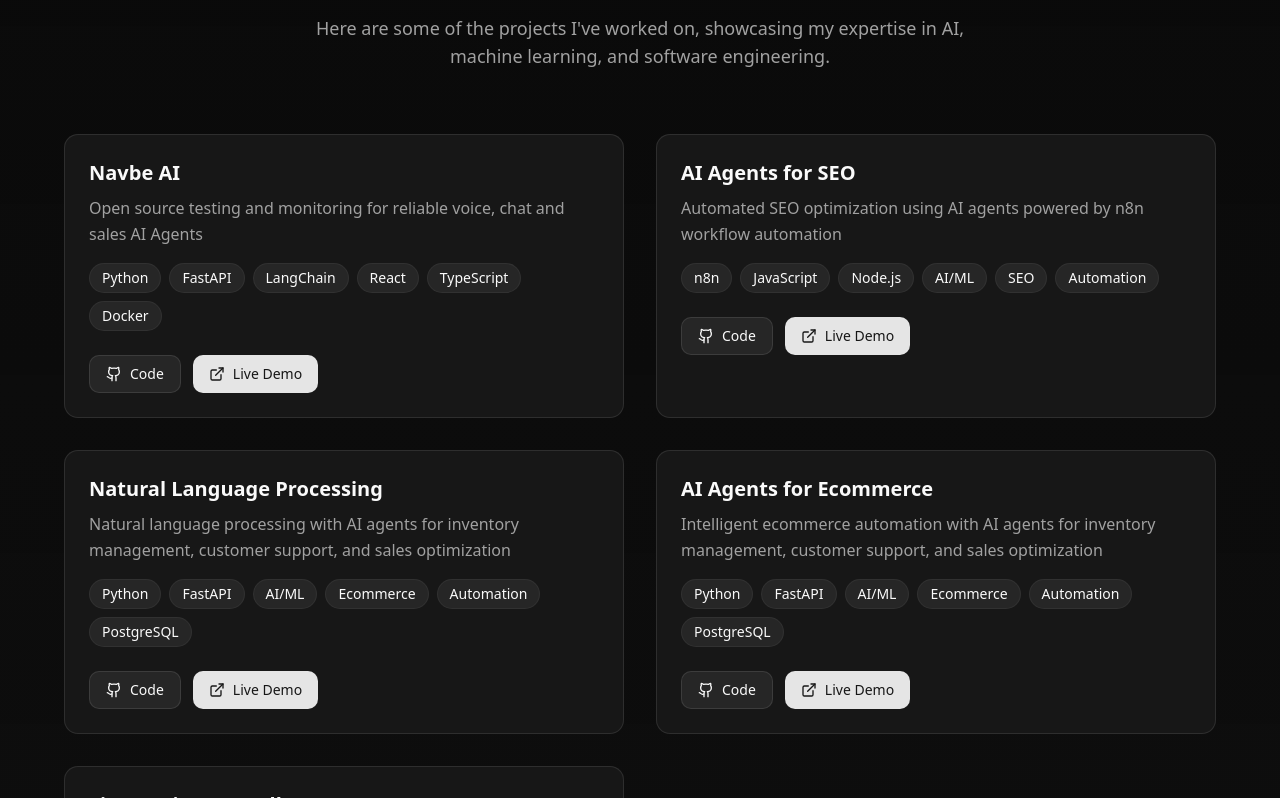
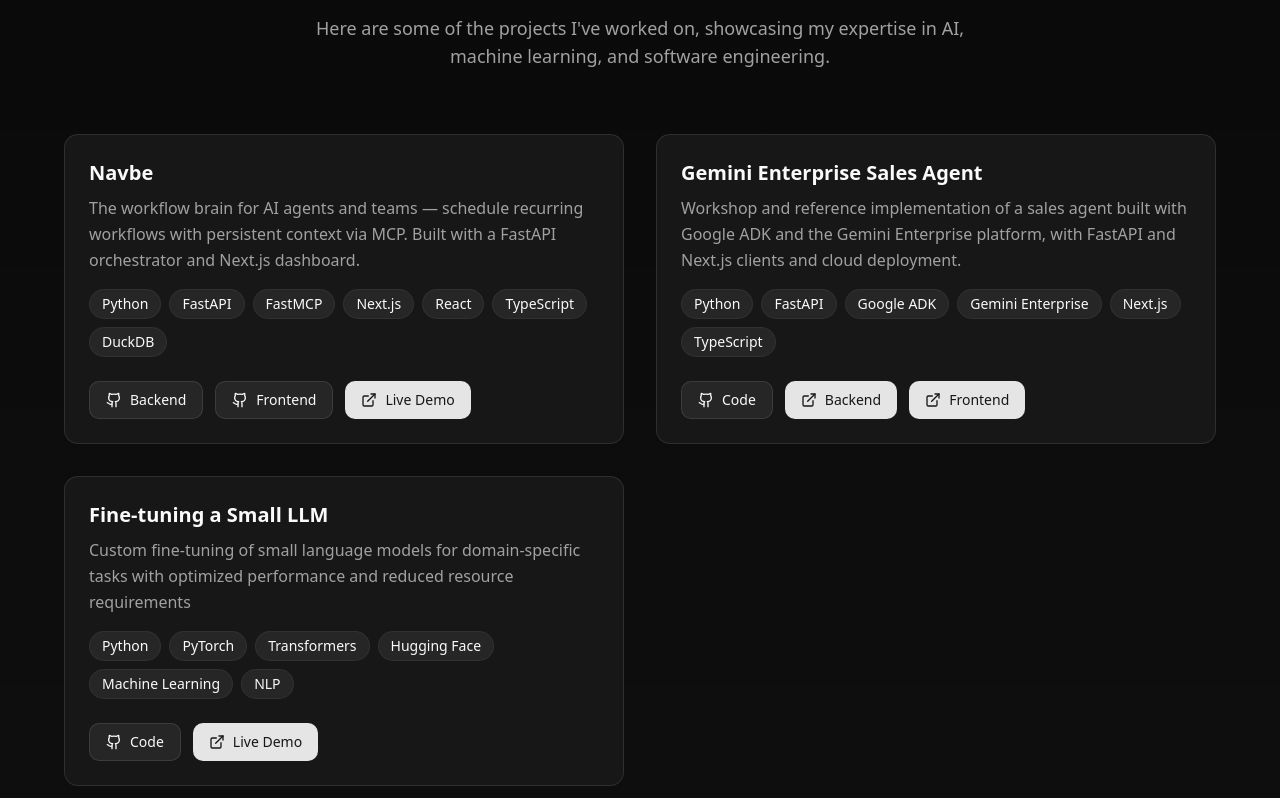
Before and after one commit to leonardoburbanov/leo_burbano_portfolio, a Next.js app: page /en in a window 1280 px wide. Shown: the part 942-1740 px from the top of the page. Built offline with nearby package versions, Linux system fonts and the light colour scheme.

Commit message:
Update Instagram link in NavBar and hero section; enhance ProjectsSection with new project entries, conditional rendering for project links, and improved button labels for better user experience.

```diff
--- a/components/NavBar.tsx
+++ b/components/NavBar.tsx
@@ -116,7 +116,7 @@ export default function NavBar() {
                 <LinkedinIcon className="w-4 h-4" />
               </a>
               <a
-                href="https://www.instagram.com/leo.data.ai/"
+                href="https://www.instagram.com/leo.burbano.ai/"
                 target="_blank"
                 rel="noopener noreferrer"
                 className="p-2 text-muted-foreground hover:text-foreground transition-colors rounded-md hover:bg-accent"
--- a/components/ProjectsSection.tsx
+++ b/components/ProjectsSection.tsx
@@ -75,7 +75,7 @@ export default function ProjectsSection() {
               </div>
 
               {/* Project links */}
-              <div className="flex gap-3">
+              <div className="flex flex-wrap gap-3">
                 {project.githubUrl && (
                   <a
                     href={project.githubUrl}
@@ -84,7 +84,20 @@ export default function ProjectsSection() {
                     className="inline-flex items-center gap-2 px-4 py-2 bg-secondary text-secondary-foreground rounded-lg hover:bg-accent transition-colors border border-border"
                   >
                     <Github className="w-4 h-4" />
-                    <span className="text-sm font-medium">{t('buttons.code')}</span>
+                    <span className="text-sm font-medium">
+                      {project.frontendGithubUrl ? t('buttons.backend') : t('buttons.code')}
+                    </span>
+                  </a>
+                )}
+                {project.frontendGithubUrl && (
+                  <a
+                    href={project.frontendGithubUrl}
+                    target="_blank"
+                    rel="noopener noreferrer"
+                    className="inline-flex items-center gap-2 px-4 py-2 bg-secondary text-secondary-foreground rounded-lg hover:bg-accent transition-colors border border-border"
+                  >
+                    <Github className="w-4 h-4" />
+                    <span className="text-sm font-medium">{t('buttons.frontend')}</span>
                   </a>
                 )}
                 {project.liveUrl && (
@@ -95,7 +108,20 @@ export default function ProjectsSection() {
                     className="inline-flex items-center gap-2 px-4 py-2 bg-primary text-primary-foreground rounded-lg hover:bg-primary/90 transition-colors"
                   >
                     <ExternalLink className="w-4 h-4" />
-                    <span className="text-sm font-medium">{t('buttons.liveDemo')}</span>
+                    <span className="text-sm font-medium">
+                      {project.frontendLiveUrl ? t('buttons.backend') : t('buttons.liveDemo')}
+                    </span>
+                  </a>
+                )}
+                {project.frontendLiveUrl && (
+                  <a
+                    href={project.frontendLiveUrl}
+                    target="_blank"
+                    rel="noopener noreferrer"
+                    className="inline-flex items-center gap-2 px-4 py-2 bg-primary text-primary-foreground rounded-lg hover:bg-primary/90 transition-colors"
+                  >
+                    <ExternalLink className="w-4 h-4" />
+                    <span className="text-sm font-medium">{t('buttons.frontend')}</span>
                   </a>
                 )}
               </div>
--- a/data/hero-section.ts
+++ b/data/hero-section.ts
@@ -44,7 +44,7 @@ export const heroData = {
     },
     {
       platform: "Instagram",
-      url: "https://www.instagram.com/leo.data.ai/",
+      url: "https://www.instagram.com/leo.burbano.ai/",
       ariaLabel: "Instagram"
     }
   ],
--- a/data/projects.ts
+++ b/data/projects.ts
@@ -4,7 +4,9 @@ export interface Project {
   description: string;
   technologies: string[];
   githubUrl?: string;
+  frontendGithubUrl?: string;
   liveUrl?: string;
+  frontendLiveUrl?: string;
   image?: string;
   featured?: boolean;
 }
@@ -12,38 +14,22 @@ export interface Project {
 export const projects: Project[] = [
   {
     id: "navbe-ai",
-    title: "Navbe AI",
-    description: "Open source testing and monitoring for reliable voice, chat and sales AI Agents",
-    technologies: ["Python", "FastAPI", "LangChain", "React", "TypeScript", "Docker"],
-    githubUrl: "https://github.com/navbe-ai",
-    liveUrl: "https://navbe.ai",
+    title: "Navbe",
+    description: "The workflow brain for AI agents and teams — schedule recurring workflows with persistent context via MCP. Built with a FastAPI orchestrator and Next.js dashboard.",
+    technologies: ["Python", "FastAPI", "FastMCP", "Next.js", "React", "TypeScript", "DuckDB"],
+    githubUrl: "https://github.com/leonardoburbanov/navbe_ai_orchestrator_backend",
+    frontendGithubUrl: "https://github.com/leonardoburbanov/navbe_ai_orchestrator_frontend",
+    liveUrl: "https://navbeaiorchestratorwebpage.vercel.app/",
     featured: true
   },
   {
-    id: "ai-seo-agents",
-    title: "AI Agents for SEO",
-    description: "Automated SEO optimization using AI agents powered by n8n workflow automation",
-    technologies: ["n8n", "JavaScript", "Node.js", "AI/ML", "SEO", "Automation"],
-    githubUrl: "https://github.com/your-username/ai-seo-agents",
-    liveUrl: "https://ai-seo-agents.demo.com",
-    featured: true
-  },
-  {
-    id: "natural-language-processing",
-    title: "Natural Language Processing",
-    description: "Natural language processing with AI agents for inventory management, customer support, and sales optimization",
-    technologies: ["Python", "FastAPI", "AI/ML", "Ecommerce", "Automation", "PostgreSQL"],
-    githubUrl: "https://github.com/your-username/natural-language-processing",
-    liveUrl: "https://natural-language-processing.demo.com",
-    featured: true
-  },
-  {
-    id: "ai-ecommerce-agents",
-    title: "AI Agents for Ecommerce",
-    description: "Intelligent ecommerce automation with AI agents for inventory management, customer support, and sales optimization",
-    technologies: ["Python", "FastAPI", "AI/ML", "Ecommerce", "Automation", "PostgreSQL"],
-    githubUrl: "https://github.com/your-username/ai-ecommerce-agents",
-    liveUrl: "https://ai-ecommerce-agents.demo.com",
+    id: "gemini-enterprise-sales-agent",
+    title: "Gemini Enterprise Sales Agent",
+    description: "Workshop and reference implementation of a sales agent built with Google ADK and the Gemini Enterprise platform, with FastAPI and Next.js clients and cloud deployment.",
+    technologies: ["Python", "FastAPI", "Google ADK", "Gemini Enterprise", "Next.js", "TypeScript"],
+    githubUrl: "https://github.com/leonardoburbanov/gemini-enterprise-agent-platform-workshop",
+    liveUrl: "https://fastapi-agent-client-363304624491.us-central1.run.app",
+    frontendLiveUrl: "https://nextjs-agent-client-363304624491.us-central1.run.app",
     featured: true
   },
   {
--- a/messages/en.json
+++ b/messages/en.json
@@ -24,25 +24,19 @@
     "description": "Here are some of the projects I've worked on, showcasing my expertise in AI, machine learning, and software engineering.",
     "buttons": {
       "code": "Code",
+      "backend": "Backend",
+      "frontend": "Frontend",
       "liveDemo": "Live Demo",
       "viewMore": "View More Projects"
     },
     "projects": {
       "navbe-ai": {
-        "title": "Navbe AI",
-        "description": "Open source testing and monitoring for reliable voice, chat and sales AI Agents"
+        "title": "Navbe",
+        "description": "The workflow brain for AI agents and teams — schedule recurring workflows with persistent context via MCP. Built with a FastAPI orchestrator and Next.js dashboard."
       },
-      "ai-seo-agents": {
-        "title": "AI Agents for SEO",
-        "description": "Automated SEO optimization using AI agents powered by n8n workflow automation"
-      },
-      "natural-language-processing": {
-        "title": "Natural Language Processing",
-        "description": "Natural language processing with AI agents for inventory management, customer support, and sales optimization"
-      },
-      "ai-ecommerce-agents": {
-        "title": "AI Agents for Ecommerce",
-        "description": "Intelligent ecommerce automation with AI agents for inventory management, customer support, and sales optimization"
+      "gemini-enterprise-sales-agent": {
+        "title": "Gemini Enterprise Sales Agent",
+        "description": "Workshop and reference implementation of a sales agent built with Google ADK and the Gemini Enterprise platform, with FastAPI and Next.js clients and cloud deployment."
       },
       "small-llm-finetuning": {
         "title": "Fine-tuning a Small LLM",
--- a/messages/es.json
+++ b/messages/es.json
@@ -24,25 +24,19 @@
     "description": "Aquí hay algunos de los proyectos en los que he trabajado, mostrando mi experiencia en IA, machine learning e ingeniería de software.",
     "buttons": {
       "code": "Código",
+      "backend": "Backend",
+      "frontend": "Frontend",
       "liveDemo": "Demo en Vivo",
       "viewMore": "Ver Más Proyectos"
     },
     "projects": {
       "navbe-ai": {
-        "title": "Navbe AI",
-        "description": "Pruebas y monitoreo de código abierto para agentes de IA confiables de voz, chat y ventas"
+        "title": "Navbe",
+        "description": "El cerebro de flujos de trabajo para agentes de IA y equipos — programa workflows recurrentes con contexto persistente vía MCP. Backend FastAPI y dashboard Next.js."
       },
-      "ai-seo-agents": {
-        "title": "Agentes de IA para SEO",
-        "description": "Optimización automatizada de SEO usando agentes de IA impulsados por automatización de flujos de trabajo n8n"
-      },
-      "natural-language-processing": {
-        "title": "Procesamiento de Lenguaje Natural",
-        "description": "Procesamiento de lenguaje natural con agentes de IA para gestión de inventario, soporte al cliente y optimización de ventas"
-      },
-      "ai-ecommerce-agents": {
-        "title": "Agentes de IA para Ecommerce",
-        "description": "Automatización inteligente de ecommerce con agentes de IA para gestión de inventario, soporte al cliente y optimización de ventas"
+      "gemini-enterprise-sales-agent": {
+        "title": "Agente de Ventas con Gemini Enterprise",
+        "description": "Workshop e implementación de referencia de un agente de ventas con Google ADK y la plataforma Gemini Enterprise, con clientes FastAPI y Next.js y despliegue en la nube."
       },
       "small-llm-finetuning": {
         "title": "Fine-tuning de un LLM Pequeño",
```
